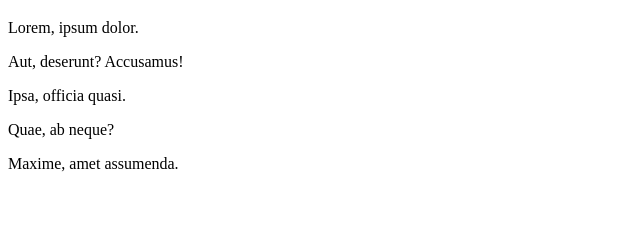
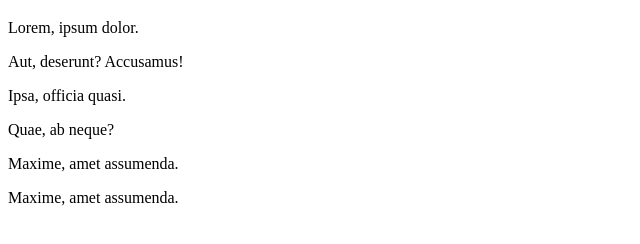
Before and after one commit to ezgiasena/yeni, a plain HTML site: page index.html in a window 1280 px wide. Shown: the part 438-682 px from the top of the page, without its empty margins (0-640 px from the left). Drawn offline with Linux system fonts and the light colour scheme.

Commit message:
index eklendi, readme eklendi.

```diff
--- a/index.html
+++ b/index.html
@@ -10,3 +10,4 @@
  <p>Ipsa, officia quasi.</p>
  <p>Quae, ab neque?</p>
  <p>Maxime, amet assumenda.</p>
+ <p>Maxime, amet assumenda.</p>
```
Also changed, not shown: 1 other file.
